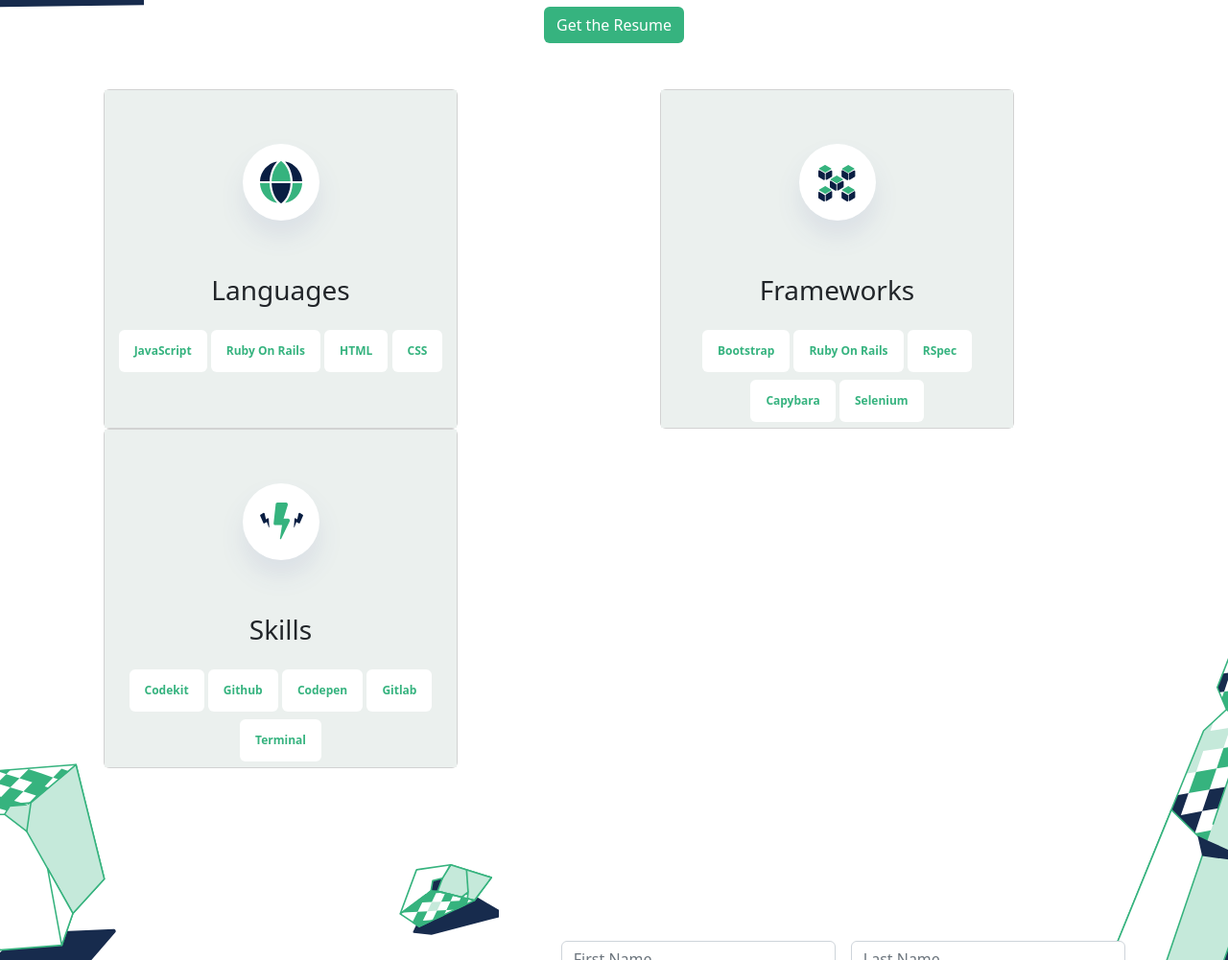
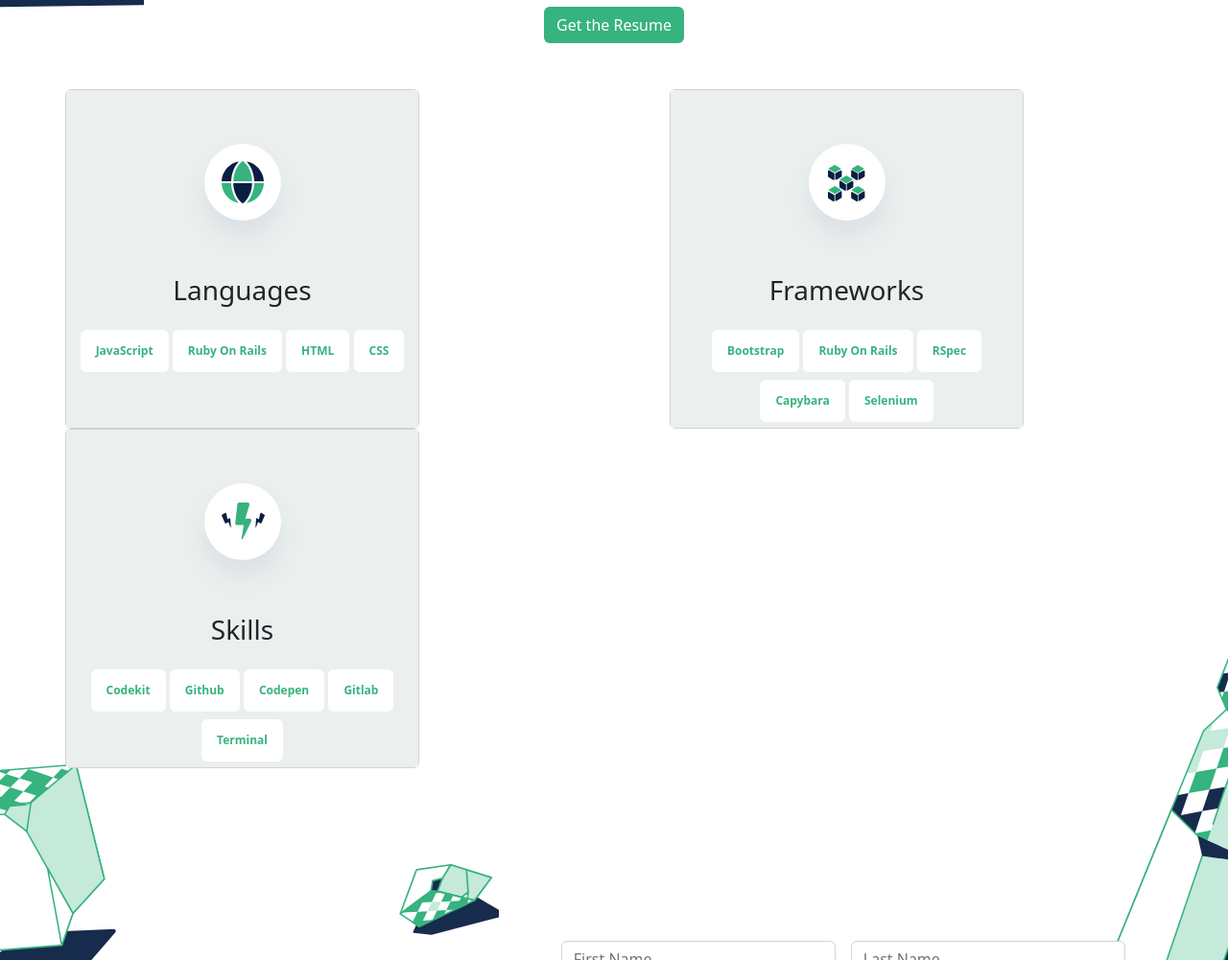
Before and after one commit to rex-9/rex-shuhad-tracey-portfolio, a website: page index.html in a window 1280 px wide. Shown: the part 2473-3474 px from the top of the page at 96% size. Drawn offline with nearby package versions, Linux system fonts and the light colour scheme.

Commit message:
Update html and corrected layout

```diff
--- a/index.html
+++ b/index.html
@@ -307,7 +307,7 @@
             <div class="text-center">
                 <button type="button" class="btn text-white" style="background-color: #36b37f;">Get the Resume</button>
             </div>
-            <div class="row mt-5 mx-5">
+            <div class="row mt-5 ms-2">
                 <div class="col px-5 text-body">
                     <div class="card" style="width: 369px;">
                         <div class="card-body p-0 m-0" style="height: 352px; background-color: #ebf0ee;">
```
